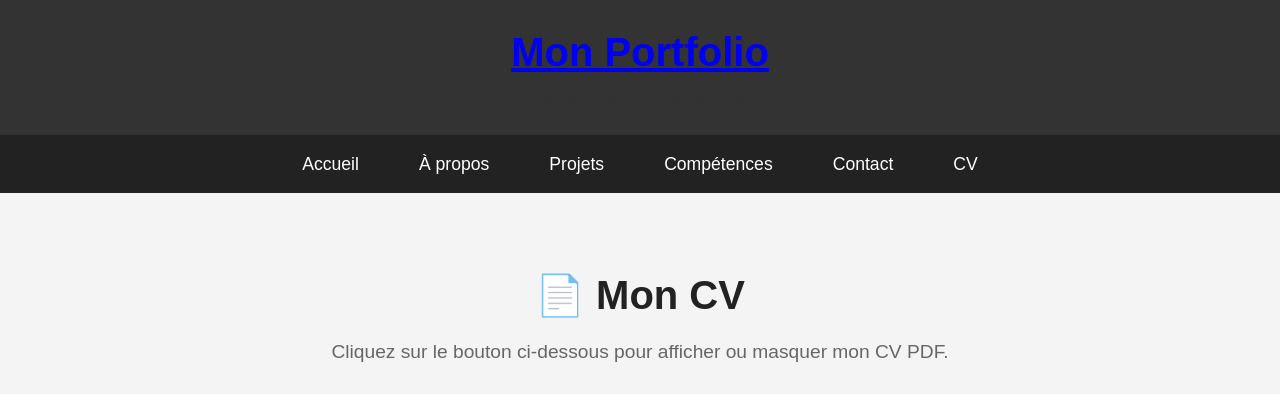
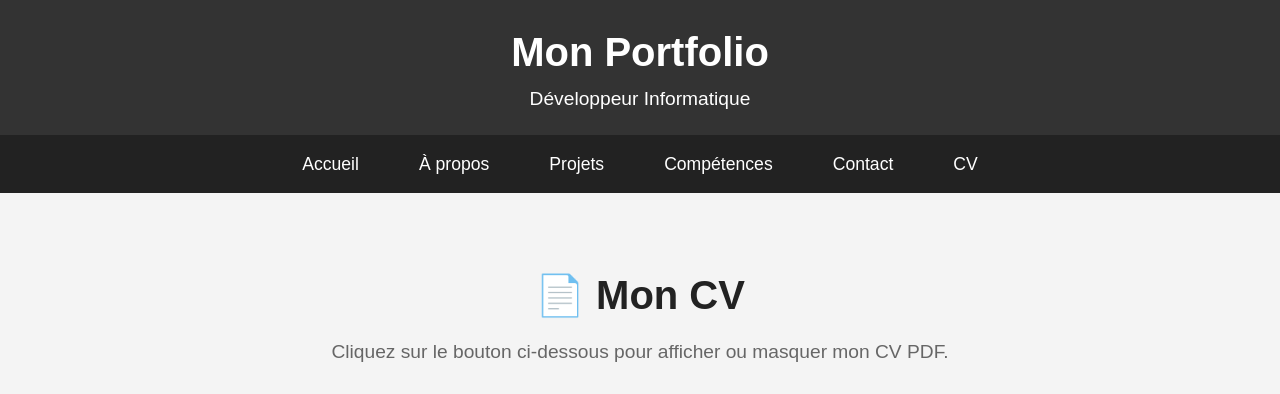
Before and after one commit to BobZouille57/PortFolio, a PHP site: page /cv.php in a window 1280 px wide. Shown: the top 394 px of the page. Run offline with PHP 8.4, Linux system fonts and the light colour scheme.

Commit message:
hypertexte

```diff
--- a/assets/css/main.css
+++ b/assets/css/main.css
@@ -70,7 +70,11 @@ nav {
     margin: 0 auto;
     padding: 20px;
     flex: 1;
-    color: #333;
+}
+
+h1 a {
+    color: inherit;
+    text-decoration: none;
 }
 
 h2 {
```
